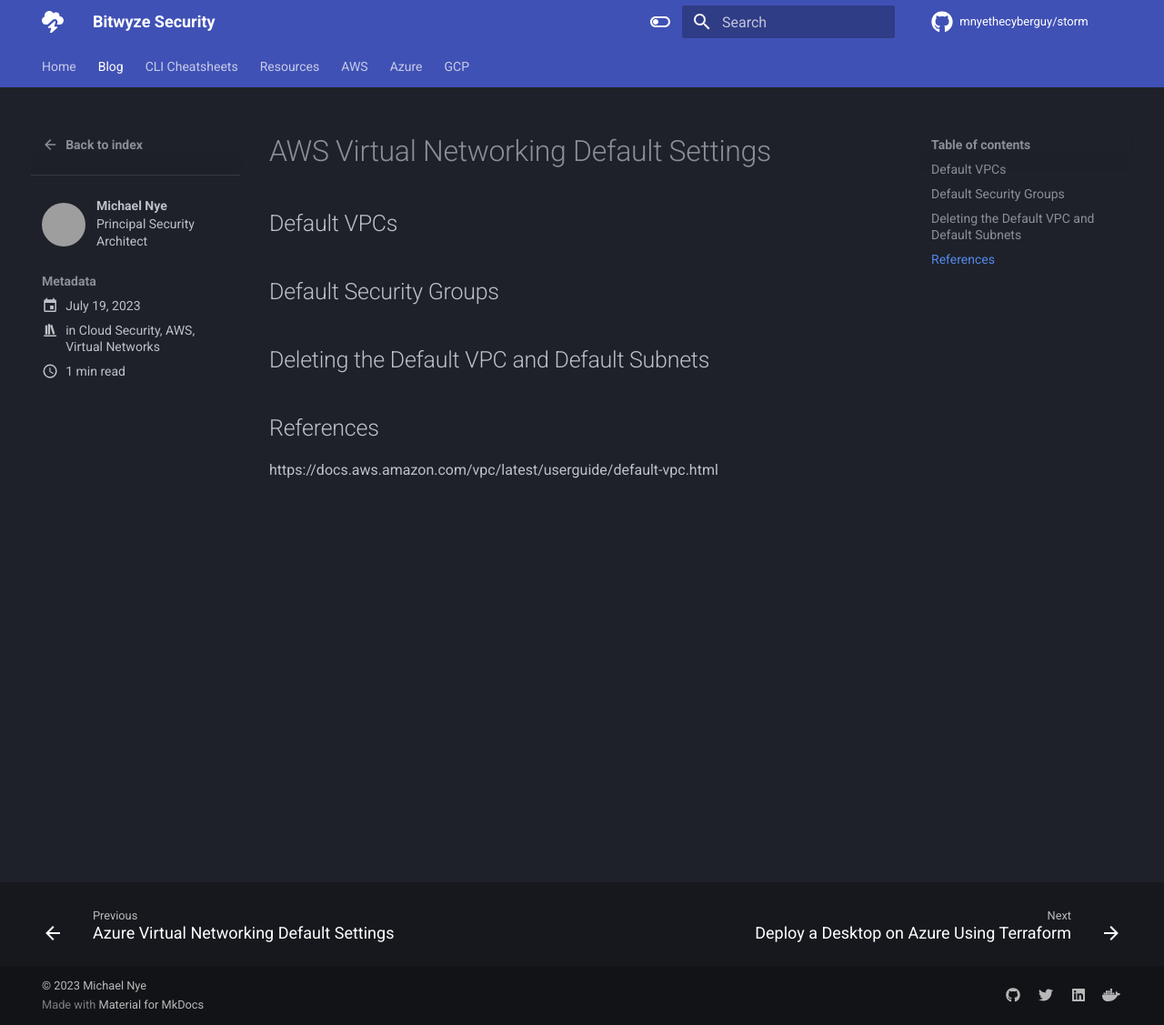
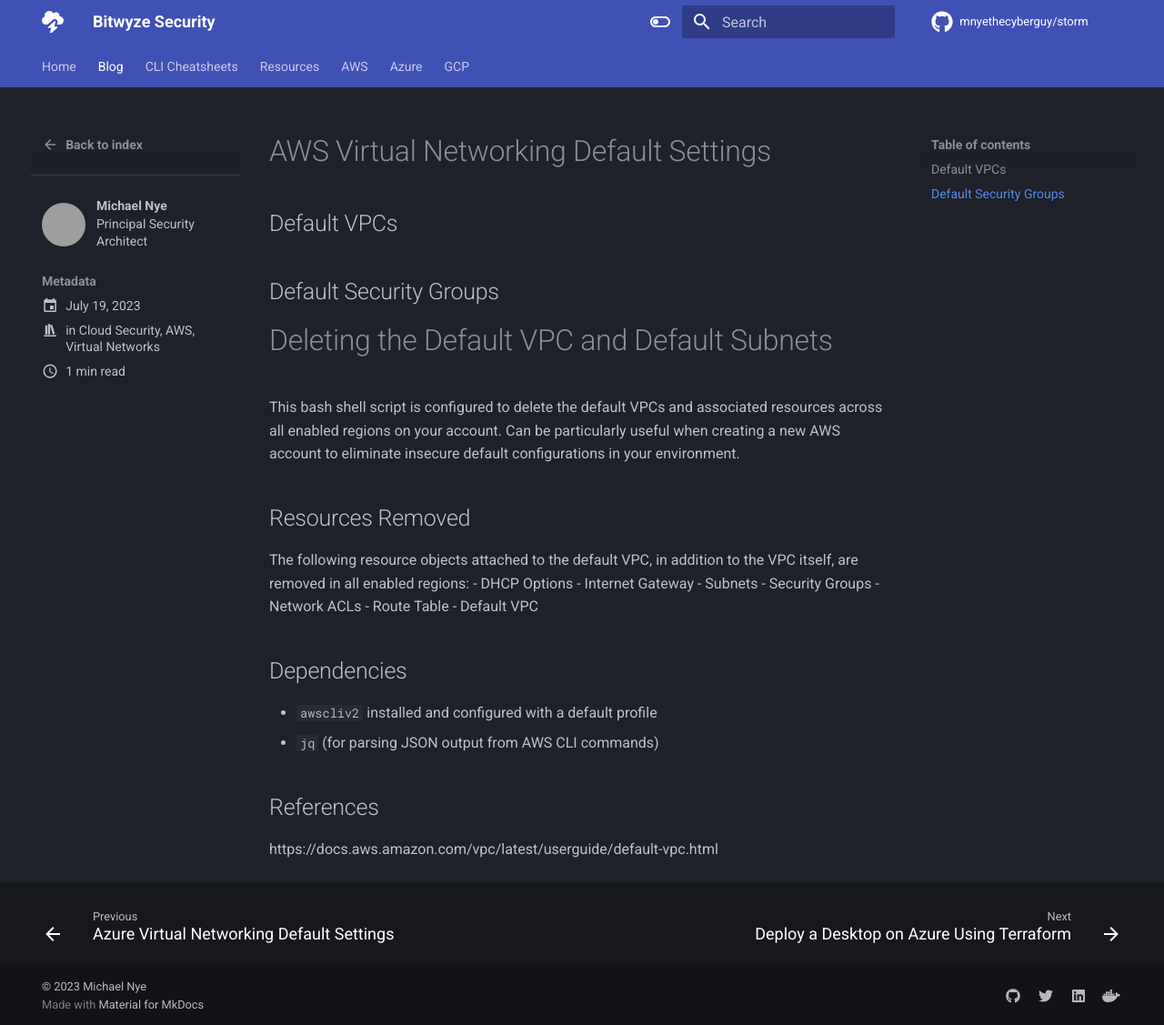
Before and after one commit to mnyethecyberguy/storm, an MkDocs documentation site: the page built from docs/blog/posts/aws-default-vpc.md, in a window 1280 px wide and 1127 px high. Shown: the whole window at 91% size. Built offline with MkDocs 1.6.1 and Material for MkDocs 9.7.7, drawn with Linux system fonts in a browser that asks for light colours; comment, search, counter and statistics services are not loaded; grey boxes are pictures that could not be loaded.

Commit message:
Updated AWS Default post

```diff
--- a/docs/blog/posts/aws-default-vpc.md
+++ b/docs/blog/posts/aws-default-vpc.md
@@ -22,8 +22,25 @@
 
 
 
-## Deleting the Default VPC and Default Subnets
+# Deleting the Default VPC and Default Subnets
 
+This bash shell script is configured to delete the default VPCs and associated resources across all enabled regions on your account.  Can be particularly useful when creating a new AWS account to eliminate insecure default configurations in your environment.
+
+## Resources Removed
+
+The following resource objects attached to the default VPC, in addition to the VPC itself, are removed in all enabled regions:
+- DHCP Options
+- Internet Gateway
+- Subnets
+- Security Groups
+- Network ACLs
+- Route Table
+- Default VPC
+
+## Dependencies
+
+- `awscliv2` installed and configured with a default profile
+- `jq` (for parsing JSON output from AWS CLI commands)
 
 
 ## References
```
